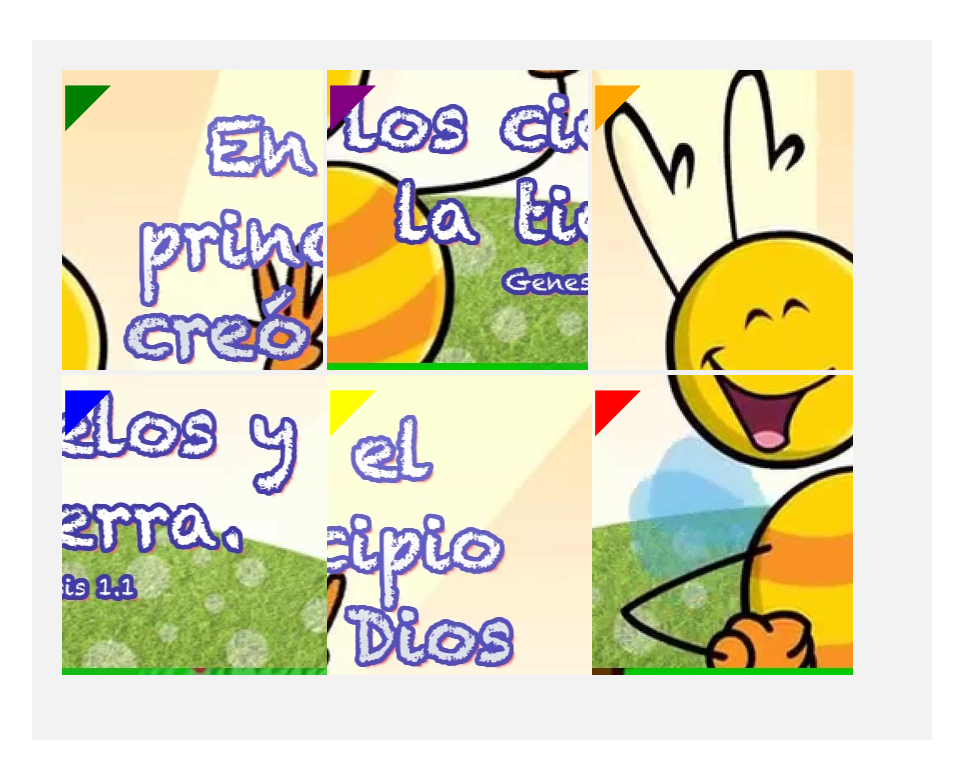
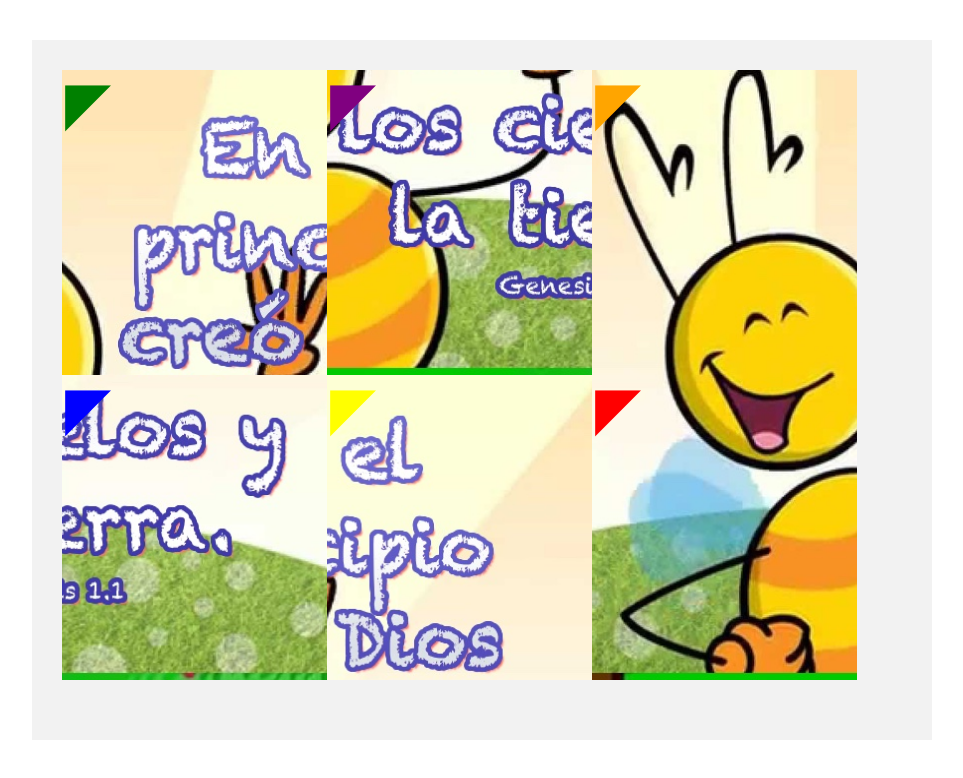
Before and after one commit to ariassd/js-puzzle, a plain HTML site: page index.html in a window 1280 px wide. Shown: the whole page, without its empty margins (158-1121 px from the left). Drawn offline with nearby package versions, Linux system fonts and the light colour scheme.

Commit message:
Fix: a single image

```diff
--- a/index.html
+++ b/index.html
@@ -1,6 +1,7 @@
 <html>
   <head>
     <link rel="stylesheet" media="all" href="style.css" />
+    <meta name="viewport" content="width=device-width, initial-scale=1.0" />
   </head>
   <body>
     <article></article>
--- a/main.js
+++ b/main.js
@@ -16,17 +16,19 @@ $(document).ready(function () {
   const paddingTopLeft = 30;
   const pieceWith = 265;
   const pieceHeight = 305;
+  const cols = 3;
+  const rows = 2;
 
   let colors = ["red", "yellow", "blue", "orange", "purple", "green"];
 
   const pieces = [
     { top: 0, left: 0, isOk: false, pos: 0 },
-    { top: 0, left: 265, isOk: false, pos: 1 },
-    { top: 0, left: 530, isOk: false, pos: 2 },
+    { top: 0, left: pieceWith, isOk: false, pos: 1 },
+    { top: 0, left: pieceWith * 2, isOk: false, pos: 2 },
 
-    { top: 305, left: 0, isOk: false, pos: 3 },
-    { top: 305, left: 265, isOk: false, pos: 4 },
-    { top: 305, left: 530, isOk: false, pos: 5 },
+    { top: pieceHeight, left: 0, isOk: false, pos: 3 },
+    { top: pieceHeight, left: pieceWith, isOk: false, pos: 4 },
+    { top: pieceHeight, left: pieceWith * 2, isOk: false, pos: 5 },
   ];
 
   pieces.map((value) => {
@@ -34,7 +36,11 @@ $(document).ready(function () {
     value.left = value.left + paddingTopLeft;
     value.color = colors.pop();
     const $new = $(`<div class="pieces" id="piece-${value.pos + 1}" data-pos="${value.pos + 1}"></div>`);
-    $new.css("background", `url(assets/piece${value.pos + 1}.jpg) no-repeat`);
+    // $new.css("background", `url(assets/piece${value.pos + 1}.jpg) no-repeat`);
+    $new.css("background", `url(assets/puzzle1.jpeg) no-repeat`);
+    $new.css("background-size", `${pieceWith * cols}px ${pieceHeight * rows}px`);
+    $new.css({ width: pieceWith, height: pieceHeight });
+    $new.css("background-position", `${(value.left - paddingTopLeft) * -1} ${(value.top - paddingTopLeft) * -1}`);
     $new.css(`:before`, `color: ${value.color}`);
 
     const e = $("article").append($new);
--- a/style.css
+++ b/style.css
@@ -26,8 +26,6 @@ article {
 }
 
 .pieces {
-  width: 265px;
-  height: 340px;
   position: absolute;
   z-index: 100;
   -webkit-transition: all 0.6s cubic-bezier(0.58, -0.55, 0.265, 1.45);
```
Also changed, not shown: assets/piece1.jpg (deleted), assets/piece2.jpg (deleted), assets/piece3.jpg (deleted), assets/piece4.jpg (deleted), assets/piece5.jpg (deleted), assets/piece6.jpg (deleted).
